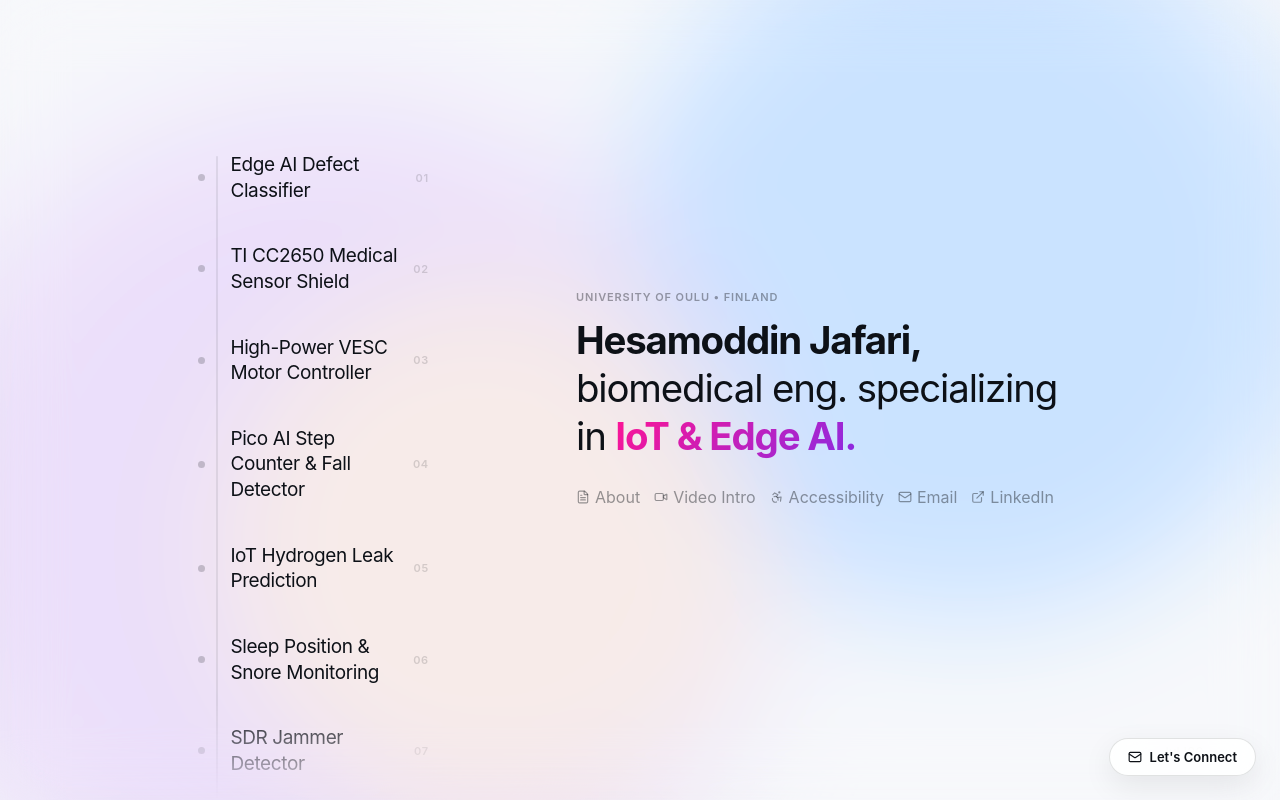
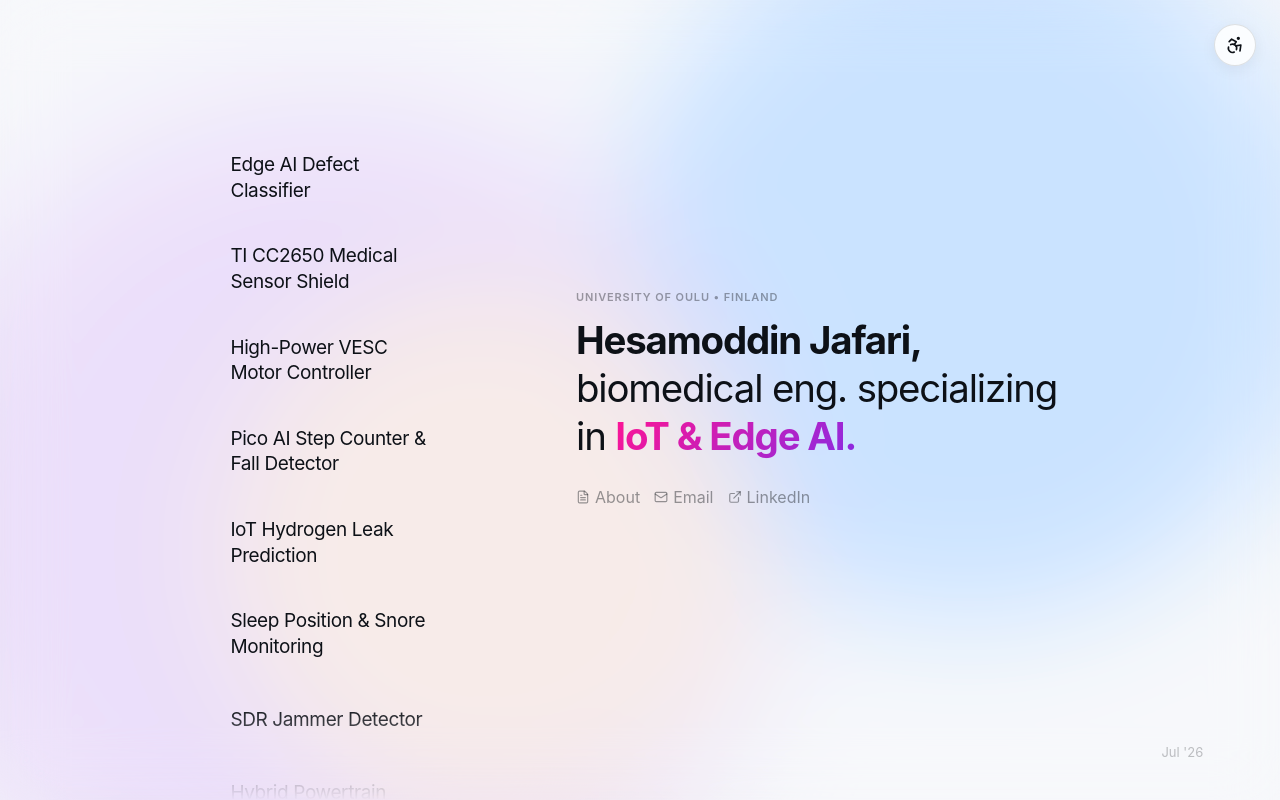
Before and after one commit to hjafari890/hesam-cv, a React (Vite) app: page / in a window 1280 px wide. Built offline with nearby package versions, Linux system fonts and the light colour scheme.

Commit message:
Update layout: place icon-only accessibility button top-right, clean project rows without numbers/years/timeline, and set subtle easter egg hint

```diff
--- a/src/App.jsx
+++ b/src/App.jsx
@@ -583,71 +583,6 @@ function AccessibilityDialog({ onClose, isFixedPreview, setIsFixedPreview, reduc
   );
 }
 
-function VideoIntroDialog({ onClose, isPcbMode }) {
-  return (
-    <div className="dialog-backdrop" role="presentation" onMouseDown={onClose}>
-      <article
-        className="project-dialog"
-        style={{
-          maxWidth: '580px',
-          padding: '28px',
-          gridTemplateColumns: '1fr',
-          borderRadius: '24px',
-          background: isPcbMode ? '#0a100a' : 'rgba(255, 255, 255, 0.95)',
-          backdropFilter: 'blur(24px)',
-          boxShadow: '0 30px 90px rgba(0, 0, 0, 0.25)',
-          border: isPcbMode ? '1px solid #00ffaa' : '1px solid rgba(255, 255, 255, 0.9)',
-          position: 'relative'
-        }}
-        aria-modal="true"
-        role="dialog"
-        onMouseDown={(e) => e.stopPropagation()}
-      >
-        <button className="icon-button close-button" type="button" onClick={onClose} aria-label="Close video intro">
-          <X size={18} />
-        </button>
-
-        <div style={{ display: 'flex', flexDirection: 'column', gap: '16px' }}>
-          <div style={{ display: 'flex', alignItems: 'center', gap: '10px' }}>
-            <Video size={20} style={{ color: isPcbMode ? '#00ffaa' : 'var(--text-strong)' }} />
-            <h3 style={{ margin: 0, fontSize: '1.2rem', fontWeight: 700, color: isPcbMode ? '#fff' : 'var(--text-strong)' }}>
-              Engineering Overview — Hesamoddin Jafari
-            </h3>
-          </div>
-
-          <div style={{
-            position: 'relative',
-            width: '100%',
-            paddingTop: '56.25%',
-            borderRadius: '16px',
-            overflow: 'hidden',
-            background: '#000'
-          }}>
-            <iframe
-              src="https://www.youtube-nocookie.com/embed/dQw4w9WgXcQ?autoplay=0"
-              title="Hesamoddin Jafari Video Introduction"
-              style={{
-                position: 'absolute',
-                top: 0,
-                left: 0,
-                width: '100%',
-                height: '100%',
-                border: 0
-              }}
-              allow="accelerometer; autoplay; clipboard-write; encrypted-media; gyroscope; picture-in-picture"
-              allowFullScreen
-            />
-          </div>
-
-          <p style={{ margin: 0, fontSize: '0.88rem', color: isPcbMode ? '#a0c0a0' : 'var(--muted)', lineHeight: 1.5 }}>
-            A short overview covering IoT system design, wearable physiological sensing, PCB hardware optimization, and TinyML / Edge AI projects at the University of Oulu.
-          </p>
-        </div>
-      </article>
-    </div>
-  );
-}
-
 
 function App() {
   const projects = useMemo(() => enrichProjects(cvData.projects), []);
@@ -659,7 +594,6 @@ function App() {
   const [isFixedPreview, setIsFixedPreview] = useState(false);
   const [reducedMotion, setReducedMotion] = useState(false);
   const [isAccessibilityOpen, setIsAccessibilityOpen] = useState(false);
-  const [isVideoOpen, setIsVideoOpen] = useState(false);
   const projectRefs = useRef([]);
 
   // Easter Egg States
@@ -676,7 +610,7 @@ function App() {
 
   const [mobileActiveIndex, setMobileActiveIndex] = useState(null);
 
-  // 2-Minute Idle/Dwell Timer for PCB Mode Easter Egg Hint
+  // 2-Minute Idle/Dwell Timer for Subtle PCB Mode Easter Egg Hint
   useEffect(() => {
     const hintTimer = setTimeout(() => {
       if (!isPcbMode) {
@@ -689,7 +623,7 @@ function App() {
   // Keyboard Up/Down Navigation for Projects
   useEffect(() => {
     const handleKeyDown = (e) => {
-      if (['INPUT', 'TEXTAREA'].includes(e.target?.tagName) || isAboutOpen || mobileActiveIndex !== null || isAccessibilityOpen || isVideoOpen) {
+      if (['INPUT', 'TEXTAREA'].includes(e.target?.tagName) || isAboutOpen || mobileActiveIndex !== null || isAccessibilityOpen) {
         return;
       }
       if (e.key === 'ArrowDown') {
@@ -714,7 +648,7 @@ function App() {
     };
     window.addEventListener('keydown', handleKeyDown);
     return () => window.removeEventListener('keydown', handleKeyDown);
-  }, [projects.length, isAboutOpen, mobileActiveIndex, isAccessibilityOpen, isVideoOpen]);
+  }, [projects.length, isAboutOpen, mobileActiveIndex, isAccessibilityOpen]);
 
   useEffect(() => {
     if (mobileActiveIndex !== null) {
@@ -809,36 +743,42 @@ function App() {
     <main className="portfolio-shell">
       <MeshBackground isPcbMode={isPcbMode} reducedMotion={reducedMotion} />
 
+      {/* Top Right Icon-Only Accessibility Button */}
+      <button
+        type="button"
+        onClick={() => setIsAccessibilityOpen(true)}
+        aria-label="Accessibility settings"
+        title="Accessibility settings"
+        style={{
+          position: 'fixed',
+          top: '24px',
+          right: '24px',
+          zIndex: 120,
+          display: 'flex',
+          alignItems: 'center',
+          justifyContent: 'center',
+          width: '42px',
+          height: '42px',
+          borderRadius: '50%',
+          background: isPcbMode ? 'rgba(7, 15, 12, 0.85)' : 'rgba(255, 255, 255, 0.85)',
+          backdropFilter: 'blur(16px)',
+          border: isPcbMode ? '1px solid rgba(0, 255, 170, 0.4)' : '1px solid rgba(12, 16, 21, 0.12)',
+          boxShadow: isPcbMode ? '0 4px 16px rgba(0, 255, 170, 0.15)' : '0 4px 16px rgba(0, 0, 0, 0.06)',
+          color: isPcbMode ? '#00ffaa' : 'var(--text-strong)',
+          cursor: 'pointer',
+          transition: 'transform 0.2s ease, background 0.2s ease'
+        }}
+        onMouseEnter={(e) => (e.currentTarget.style.transform = 'scale(1.08)')}
+        onMouseLeave={(e) => (e.currentTarget.style.transform = 'scale(1)')}
+      >
+        <Accessibility size={20} />
+      </button>
+
       <section
         className="project-column"
         aria-label="Selected projects"
       >
-        <div className="project-list" style={{ position: 'relative' }}>
-          {/* Animated Continuous Vertical Timeline Line */}
-          <div style={{
-            position: 'absolute',
-            left: '-14px',
-            top: '12px',
-            bottom: '12px',
-            width: '2px',
-            background: isPcbMode ? 'rgba(0, 255, 170, 0.15)' : 'rgba(12, 16, 21, 0.08)',
-            borderRadius: '2px',
-            zIndex: 1
-          }}>
-            <motion.div
-              animate={{
-                height: activeIndex !== null ? `${((activeIndex + 1) / projects.length) * 100}%` : '0%'
-              }}
-              transition={{ duration: 0.25, ease: "easeOut" }}
-              style={{
-                width: '100%',
-                background: isPcbMode ? '#00ffaa' : 'var(--text-strong)',
-                boxShadow: isPcbMode ? '0 0 8px #00ffaa' : '0 0 6px rgba(0,0,0,0.3)',
-                borderRadius: '2px'
-              }}
-            />
-          </div>
-
+        <div className="project-list">
           {projects.map((project, index) => (
             <motion.button
               ref={(el) => (projectRefs.current[index] = el)}
@@ -885,50 +825,8 @@ function App() {
                 maxWidth: '400px'
               }}
             >
-              {/* Timeline Node Dot */}
-              <div style={{
-                position: 'absolute',
-                left: '-20px',
-                top: '50%',
-                transform: 'translateY(-50%)',
-                width: '14px',
-                height: '14px',
-                display: 'flex',
-                alignItems: 'center',
-                justifyContent: 'center',
-                zIndex: 5
-              }}>
-                <motion.div
-                  animate={{
-                    scale: activeIndex === index ? 1.5 : 1,
-                    backgroundColor: activeIndex === index ? (isPcbMode ? '#00ffaa' : 'var(--text-strong)') : (isPcbMode ? 'rgba(0, 255, 170, 0.3)' : 'rgba(12, 16, 21, 0.2)'),
-                    boxShadow: activeIndex === index ? (isPcbMode ? '0 0 10px #00ffaa' : '0 0 8px rgba(0, 0, 0, 0.3)') : 'none'
-                  }}
-                  transition={{ duration: 0.2 }}
-                  style={{
-                    width: '7px',
-                    height: '7px',
-                    borderRadius: '50%',
-                  }}
-                />
-              </div>
-
-              <div className="project-grid">
-                <div className="project-name-col">
-                  <span className="project-name" style={{ color: isPcbMode ? '#e0ffe0' : undefined }}>{project.title}</span>
-                </div>
-                <motion.span
-                  animate={{ opacity: activeIndex === index ? 1 : 0.4 }}
-                  style={{
-                    fontSize: '11px',
-                    fontWeight: 600,
-                    textTransform: 'uppercase',
-                    letterSpacing: '0.06em',
-                    color: isPcbMode ? '#00ffaa' : 'var(--muted)'
-                  }}
-                >
-                  {String(index + 1).padStart(2, '0')}
-                </motion.span>
+              <div className="project-name-col">
+                <span className="project-name" style={{ color: isPcbMode ? '#e0ffe0' : undefined }}>{project.title}</span>
               </div>
             </motion.button>
           ))}
@@ -982,7 +880,6 @@ function App() {
             <strong
               onClick={handleNameClick}
               style={{ fontWeight: 700, userSelect: 'none', cursor: 'pointer' }}
-              title="Click 3 times to toggle PCB mode"
             >
               {cvData.personal.name},
             </strong>
@@ -995,14 +892,6 @@ function App() {
             <button type="button" onClick={() => setIsAboutOpen(true)} style={{ color: isPcbMode ? '#00ffaa' : undefined }}>
               <FileText size={14} />
               About
-            </button>
-            <button type="button" onClick={() => setIsVideoOpen(true)} style={{ color: isPcbMode ? '#00ffaa' : undefined }}>
-              <Video size={14} />
-              Video Intro
-            </button>
-            <button type="button" onClick={() => setIsAccessibilityOpen(true)} style={{ color: isPcbMode ? '#00ffaa' : undefined }}>
-              <Accessibility size={14} />
-              Accessibility
             </button>
             <a href={`mailto:${cvData.personal.email}`} style={{ color: isPcbMode ? '#00ffaa' : undefined }}>
               <Mail size={14} />
@@ -1147,47 +1036,7 @@ function App() {
         />
       )}
 
-      {isVideoOpen && (
-        <VideoIntroDialog
-          onClose={() => setIsVideoOpen(false)}
-          isPcbMode={isPcbMode}
-        />
-      )}
-
-      {/* Always-On Screen Minimal Floating CTA */}
-      <motion.a
-        href={`mailto:${cvData.personal.email}`}
-        initial={{ opacity: 0, y: 20 }}
-        animate={{ opacity: 1, y: 0 }}
-        whileHover={{ scale: 1.05 }}
-        whileTap={{ scale: 0.95 }}
-        style={{
-          position: 'fixed',
-          bottom: '24px',
-          right: '24px',
-          zIndex: 150,
-          display: 'flex',
-          alignItems: 'center',
-          gap: '8px',
-          padding: '10px 18px',
-          borderRadius: '100px',
-          background: isPcbMode ? 'rgba(7, 15, 12, 0.88)' : 'rgba(255, 255, 255, 0.88)',
-          backdropFilter: 'blur(16px)',
-          border: isPcbMode ? '1px solid rgba(0, 255, 170, 0.4)' : '1px solid rgba(12, 16, 21, 0.12)',
-          boxShadow: isPcbMode ? '0 10px 30px rgba(0, 255, 170, 0.2)' : '0 10px 30px rgba(0, 0, 0, 0.08)',
-          color: isPcbMode ? '#00ffaa' : 'var(--text-strong)',
-          fontSize: '13px',
-          fontWeight: 600,
-          cursor: 'pointer',
-          textDecoration: 'none',
-          transition: 'all 0.2s ease'
-        }}
-      >
-        <Mail size={14} />
-        <span>Let's Connect</span>
-      </motion.a>
-
-      {/* 2-Minute Easter Egg Toast Hint */}
+      {/* Subtle & Mysterious 2-Minute Easter Egg Toast Hint */}
       <AnimatePresence>
         {showEasterEggHint && !isPcbMode && (
           <motion.div
@@ -1199,7 +1048,7 @@ function App() {
               bottom: '24px',
               left: '24px',
               zIndex: 145,
-              maxWidth: '340px',
+              maxWidth: '320px',
               padding: '14px 18px',
               borderRadius: '16px',
               background: 'rgba(255, 255, 255, 0.92)',
@@ -1218,7 +1067,7 @@ function App() {
             <div style={{ flex: 1 }}>
               <p style={{ margin: 0, fontWeight: 600 }}>Secret Portfolio Hint</p>
               <p style={{ margin: '4px 0 0', color: 'var(--muted)', fontSize: '12px' }}>
-                Click Hesamoddin Jafari's name <strong>3 times</strong> to unlock the secret PCB mode! ⚡
+                A secret PCB engineering mode is hidden somewhere on this page... ⚡
               </p>
             </div>
             <button
```
